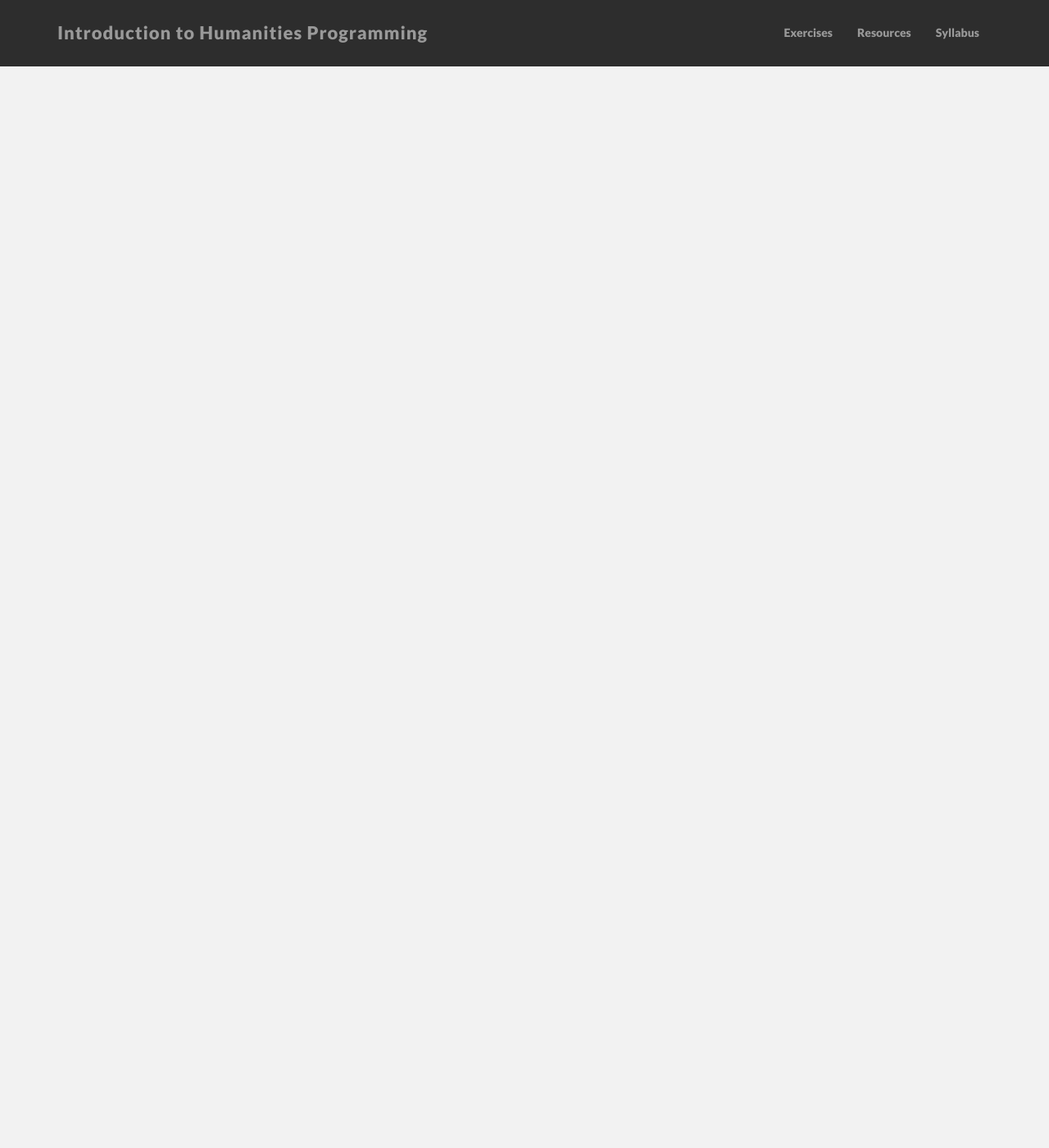
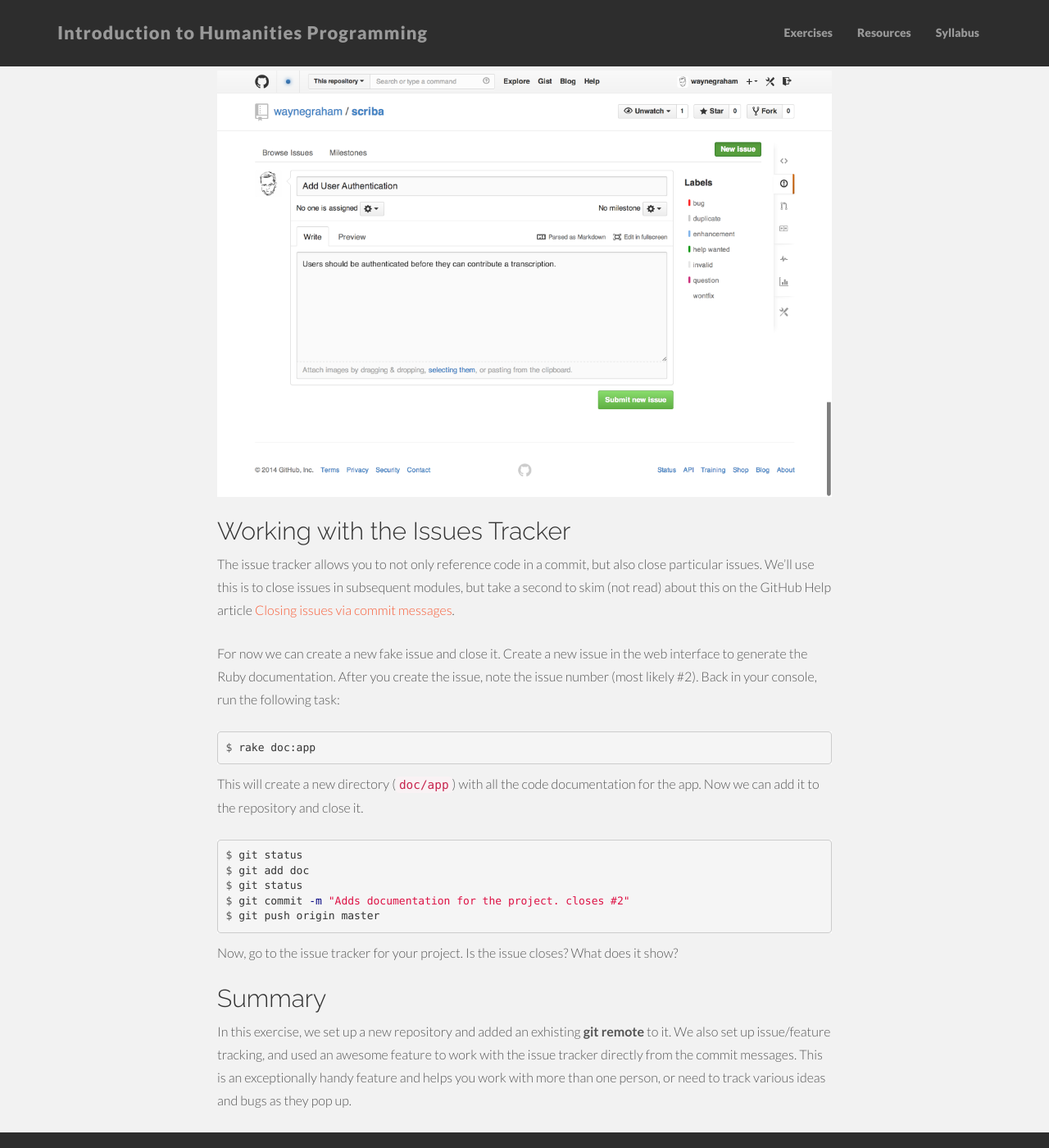
Before and after one commit to humanitiesprogramming/humanitiesprogramming.github.io, a Jekyll site: the page built from exercise-rails6.md, in a window 1280 px wide and 1400 px high, scrolled down 1162 px. Shown: the whole window at 82% size. Built offline with Jekyll 4.4.1, drawn with Linux system fonts in a browser that asks for light colours; nearby versions of some CDN libraries; some of the changed text lies outside the part shown.

Commit message:
updates github example

```diff
--- a/exercise-rails6.md
+++ b/exercise-rails6.md
@@ -17,19 +17,79 @@
 Since we already created Github accounts, all we need to do here is
 create a new repository and push our code to it.
 
-## Github
+## Create a New GitHub Repository
 
-* Create a new repo
-* Add a README
-* Push to the remote
+* Go to the [new repository page](http://github.com/new) and give your project
+a name (e.g. **scriba**).
+* Give your project a description and make it public.
+* **Do not** select "Initialize this repository with a README"
 
-## Branches
+## Add the GitHub Remote
 
-A sane branching technique
+In the terminal, add a new remote for your repo.
 
-## Shortcuts
+{% highlight console %}
+$ cd ~/projects/scriba
+$ git remote add origin git@github.com:[username]/scriba.git
+$ git remote -v
+{% endhighlight %}
 
-* `hub`
-* `git flow`
+## Push Your Code
+Now you can "publish" the sourcecode of your application.
+
+{% highlight console %}
+$ git push origin master
+{% endhighlight %}
+
+> Does `git push` work?
+
+## Create Issues
+
+Go to your repo's issue tracker at http://github.com/username/scriba/issues.
+
+Add a new issue for your code to add users.
+
+**Title**: Add User Authentication
+**Comment**: Users should be authenticated before they can contribute a
+transcription.
+
+![New Github Issue]({{ "/assets/img/exercises/rails-6/new-issue.png" | prepend: site.baseurl }}){: .img-responsive}
+
+## Working with the Issues Tracker
+
+The issue tracker allows you to not only reference code in a commit, but also
+close particular issues. We'll use this is to close issues in subsequent
+modules, but take a second to skim (not read) about this on the GitHub Help
+article [Closing issues via commit messages][closing].
+
+For now we can create a new fake issue and close it. Create a new issue in the
+web interface to generate the Ruby documentation. After you create the issue,
+note the issue number (most likely #2). Back in your console, run the following
+task:
+
+{% highlight console %}
+$ rake doc:app
+{% endhighlight %}
+
+This will create a new directory (`doc/app`) with all the code documentation
+for the app. Now we can add it to the repository and close it.
+
+{% highlight console %}
+$ git status
+$ git add doc
+$ git status
+$ git commit -m "Adds documentation for the project. closes #2"
+$ git push origin master
+{% endhighlight %}
+
+Now, go to the issue tracker for your project. Is the issue closes? What does
+it show?
 
 ## Summary
+In this exercise, we set up a new repository and added an exhisting **git
+remote** to it. We also set up issue/feature tracking, and used an awesome
+feature to work with the issue tracker directly from the commit messages.
+This is an exceptionally handy feature and helps you work with more than one
+person, or need to track various ideas and bugs as they pop up.
+
+[closing]: https://help.github.com/articles/closing-issues-via-commit-messages
```
Also changed, not shown: exercise-rails7.md (+3 -1 lines), assets/img/exercises/rails-6/new-issue.png (added).
